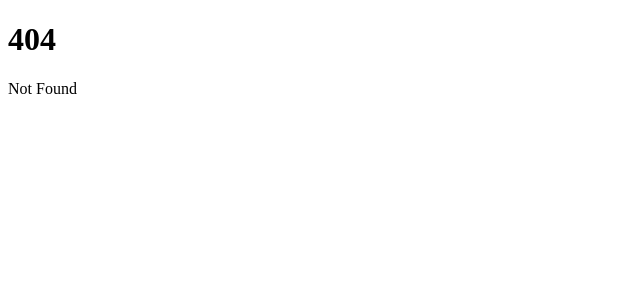
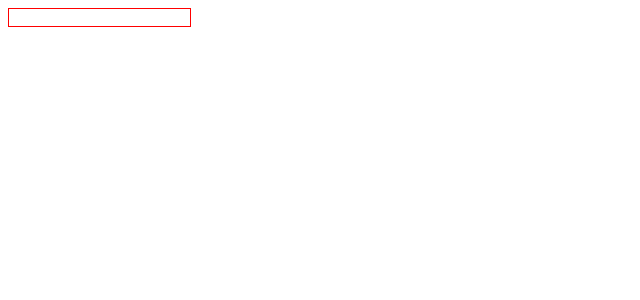
Before and after one commit to huuff/real-world-svelte, a SvelteKit app in the folder v4/: page /ch6/input-validation in a window 1280 px wide. Before the commit this address had no page. Shown: the top 300 px of the page, without its empty margins (0-640 px from the left). Built offline with nearby package versions, Linux system fonts and the light colour scheme.

Commit message:
action example

```diff
--- /dev/null
+++ b/v4/src/routes/ch6/input-validation/+page.svelte
@@ -0,0 +1,33 @@
+<script lang="ts">
+    import type { Action } from 'svelte/action';
+
+    const validateOnType: Action<HTMLInputElement> = (node) => {
+            const onInput = () => {
+                    // TODO: Try to use 'this'?
+                    const isValid = node.checkValidity();
+                    const errorMessage = isValid ? '' : 'ERROR!!!!!!!!';
+
+                    node.dispatchEvent(new CustomEvent('validate', { detail: { isValid, errorMessage } }));
+            };
+            node.addEventListener('input', onInput);
+
+            return {
+                    destroy: () => node.removeEventListener('input', onInput)
+            };
+    };
+
+ let isValid = false;
+</script>
+
+<style>
+ .invalid {
+     border: red 1px solid;
+ }
+</style>
+
+<input
+    required
+    class:invalid={!isValid}
+    use:validateOnType
+    on:validate={(event) => isValid = event.detail.isValid}
+  />
--- /dev/null
+++ b/v4/src/routes/ch6/input-validation/.#+page.svelte
@@ -0,0 +1 @@
+haf@zen.5814:1707278856
```
Also changed, not shown: v4/src/app.d.ts (+14 -1 lines).
